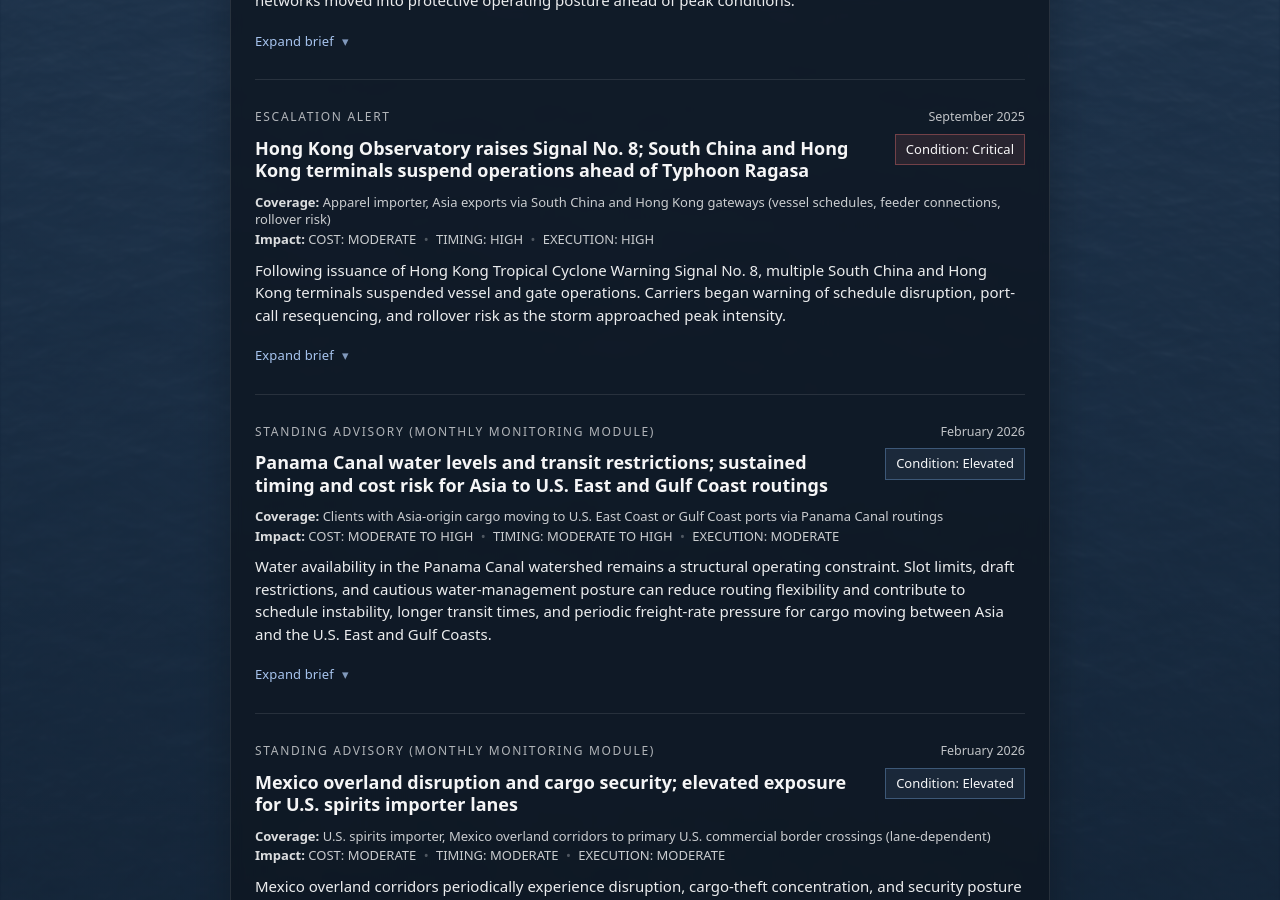
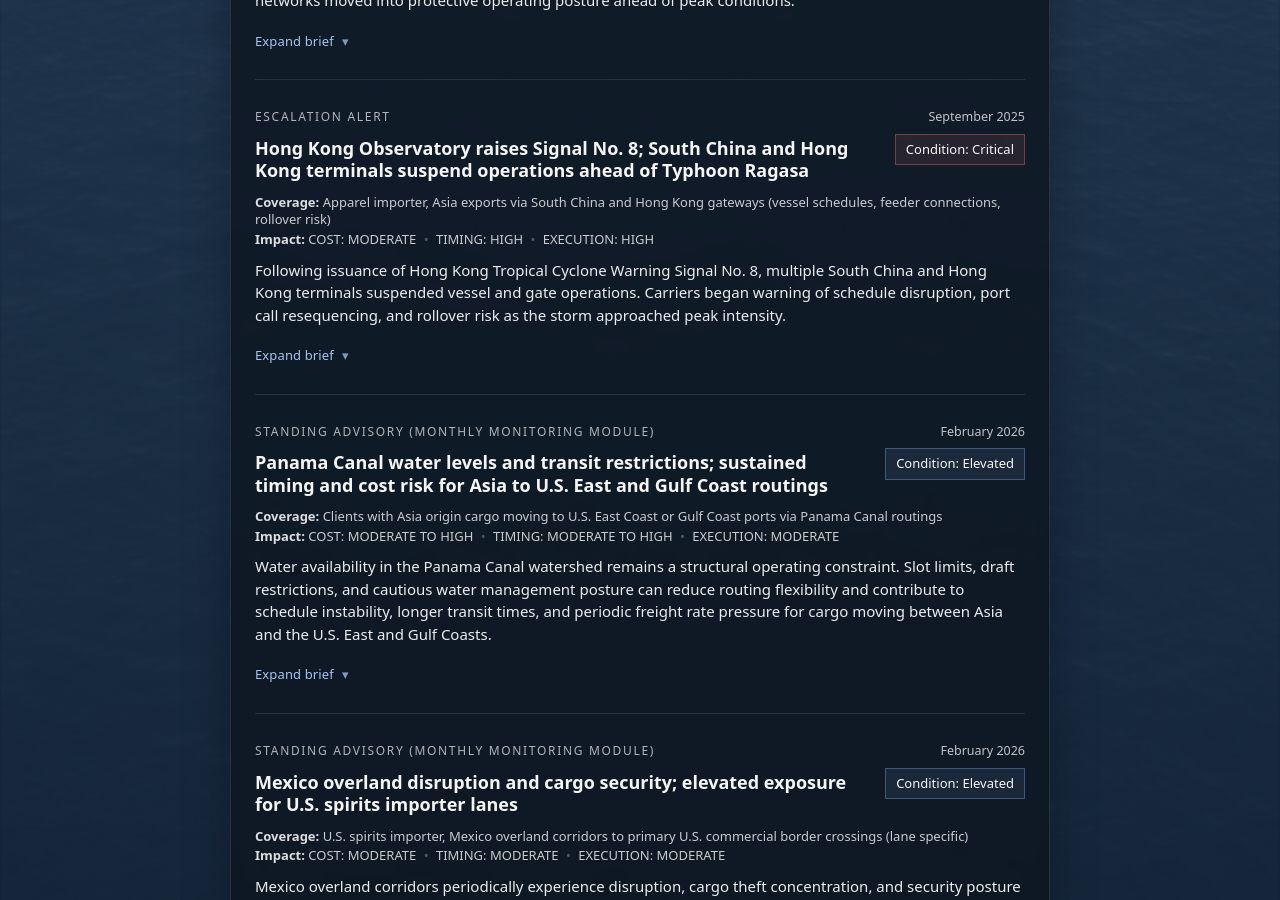
Before and after one commit to importrisk/import-risk-intelligence-site, a Jekyll site: the page built from insights.html, in a window 1280 px wide and 900 px high, scrolled down 1123 px. Built offline with Jekyll 4.4.1, drawn with Linux system fonts in a browser that asks for light colours; some of the changed text lies outside the part shown.

Commit message:
Update insights.html

```diff
--- a/insights.html
+++ b/insights.html
@@ -55,7 +55,7 @@
             </div>
 
             <div class="brief-meta">
-              <div class="brief-coverage"><strong>Coverage:</strong> All clients, U.S. imports (broad-based)</div>
+              <div class="brief-coverage"><strong>Coverage:</strong> All clients, U.S. imports (broad based)</div>
               <div class="brief-impact"><strong>Impact:</strong> COST: HIGH <span class="sep">•</span> TIMING: LOW <span class="sep">•</span> EXECUTION: MODERATE</div>
             </div>
 
@@ -80,8 +80,8 @@
 
               <div class="brief-section">
                 <div class="brief-h">Assessed impact</div>
-                <p><strong>Cost:</strong> Most goods move to a 15% Section 122 surcharge in addition to any applicable Section 301 or Section 232 duties. Immediate landed-cost recalculation is required.</p>
-                <p><strong>Timing:</strong> No systemic clearance disruption is expected, but implementation guidance and system updates may create short-term processing friction around the February 24 effective date.</p>
+                <p><strong>Cost:</strong> Most goods move to a 15% Section 122 surcharge in addition to any applicable Section 301 or Section 232 duties. Immediate landed cost recalculation is required.</p>
+                <p><strong>Timing:</strong> No systemic clearance disruption is expected, but implementation guidance and system updates may create short term processing friction around the February 24 effective date.</p>
                 <p><strong>Execution:</strong> Exemption categories, including USMCA goods, pharmaceuticals, critical minerals, and specified electronics, require verification. Unconfirmed SKUs may default to dutiable status pending documentation.</p>
               </div>
 
@@ -89,7 +89,7 @@
                 <div class="brief-h">Decision window</div>
                 <p><strong>Before the February 24 effective date:</strong></p>
                 <p>
-                  Validate exemption status at the SKU and HTS level. Refresh landed-cost models using the 15% Section 122 surcharge plus any applicable Section 301 and Section 232 duties. Review duty exposure for in-transit shipments and evaluate refund eligibility for previously collected IEEPA duties. Confirm broker entry instructions align with updated surcharge codes before implementation.
+                  Validate exemption status at the SKU and HTS level. Refresh landed cost models using the 15% Section 122 surcharge plus any applicable Section 301 and Section 232 duties. Review duty exposure for in transit shipments and evaluate refund eligibility for previously collected IEEPA duties. Confirm broker entry instructions align with updated surcharge codes before implementation.
                 </p>
               </div>
 
@@ -189,7 +189,7 @@
 
               <div class="brief-section">
                 <div class="brief-h">Decision window</div>
-                <p><strong>Next 48 to 96 hours:</strong> Pre-impact posture period.</p>
+                <p><strong>Next 48 to 96 hours:</strong> Pre impact posture period.</p>
                 <p>
                   Identify priority containers moving through affected corridors and authorize contingency options, including alternate linehaul or premium drayage, if transit slips beyond acceptable thresholds. Convert fixed delivery commitments into buffered ETA ranges and prepare DC receiving teams for uneven arrivals during recovery.
                 </p>
@@ -250,7 +250,7 @@
           </header>
 
           <div class="brief-summary">
-            Following issuance of Hong Kong Tropical Cyclone Warning Signal No. 8, multiple South China and Hong Kong terminals suspended vessel and gate operations. Carriers began warning of schedule disruption, port-call resequencing, and rollover risk as the storm approached peak intensity.
+            Following issuance of Hong Kong Tropical Cyclone Warning Signal No. 8, multiple South China and Hong Kong terminals suspended vessel and gate operations. Carriers began warning of schedule disruption, port call resequencing, and rollover risk as the storm approached peak intensity.
           </div>
 
           <details class="brief-details">
@@ -285,7 +285,7 @@
                 <div class="brief-h">Watchpoints</div>
                 <p><strong>Hong Kong Observatory:</strong> Downgrade of cyclone signal level.</p>
                 <p><strong>Terminal operators:</strong> Confirmation that gate and vessel operations have resumed.</p>
-                <p><strong>Carrier advisories:</strong> Omitted port calls, rolled bookings, and revised pro-forma schedules.</p>
+                <p><strong>Carrier advisories:</strong> Omitted port calls, rolled bookings, and revised pro forma schedules.</p>
               </div>
 
               <div class="brief-section">
@@ -293,7 +293,7 @@
                 <ol class="brief-sources">
                   <li><strong>Hong Kong Observatory:</strong> Tropical Cyclone Warning Signal No. 8 issued, Sep 22, 2025.</li>
                   <li><strong>Hong Kong Marine Department / Terminal Notices:</strong> Suspension of port and terminal operations under typhoon signal conditions, Sep 22, 2025.</li>
-                  <li><strong>Carrier advisories (multiple):</strong> Service disruption notices and port-call adjustments related to Typhoon Ragasa, Sep 22 to 23, 2025.</li>
+                  <li><strong>Carrier advisories (multiple):</strong> Service disruption notices and port call adjustments related to Typhoon Ragasa, Sep 22 to 23, 2025.</li>
                 </ol>
               </div>
 
@@ -323,14 +323,14 @@
             </div>
 
             <div class="brief-meta">
-              <div class="brief-coverage"><strong>Coverage:</strong> Clients with Asia-origin cargo moving to U.S. East Coast or Gulf Coast ports via Panama Canal routings</div>
+              <div class="brief-coverage"><strong>Coverage:</strong> Clients with Asia origin cargo moving to U.S. East Coast or Gulf Coast ports via Panama Canal routings</div>
               <div class="brief-impact"><strong>Impact:</strong> COST: MODERATE TO HIGH <span class="sep">•</span> TIMING: MODERATE TO HIGH <span class="sep">•</span> EXECUTION: MODERATE</div>
             </div>
 
           </header>
 
           <div class="brief-summary">
-            Water availability in the Panama Canal watershed remains a structural operating constraint. Slot limits, draft restrictions, and cautious water-management posture can reduce routing flexibility and contribute to schedule instability, longer transit times, and periodic freight-rate pressure for cargo moving between Asia and the U.S. East and Gulf Coasts.
+            Water availability in the Panama Canal watershed remains a structural operating constraint. Slot limits, draft restrictions, and cautious water management posture can reduce routing flexibility and contribute to schedule instability, longer transit times, and periodic freight rate pressure for cargo moving between Asia and the U.S. East and Gulf Coasts.
           </div>
 
           <details class="brief-details">
@@ -350,16 +350,16 @@
 
               <div class="brief-section">
                 <div class="brief-h">Monitoring signals</div>
-                <p><strong>Panama Canal Authority advisories:</strong> Daily transit slot allocations, draft restrictions, and water-management notices.</p>
+                <p><strong>Panama Canal Authority advisories:</strong> Daily transit slot allocations, draft restrictions, and water management notices.</p>
                 <p><strong>Watershed conditions:</strong> Gatun Lake levels and rainfall outlook affecting available operating capacity.</p>
-                <p><strong>Carrier posture:</strong> Service revisions, transit advisories, skipped calls, or rerouting language affecting canal-dependent loops.</p>
+                <p><strong>Carrier posture:</strong> Service revisions, transit advisories, skipped calls, or rerouting language affecting canal dependent loops.</p>
               </div>
 
               <div class="brief-section">
                 <div class="brief-h">Escalation triggers (becomes an EA if…)</div>
                 <p><strong>Transit tightening:</strong> Meaningful reduction in daily slots or tighter draft restrictions affecting vessel planning.</p>
                 <p><strong>Carrier network disruption:</strong> Broad service revisions, reroutes, or visible queue growth affecting Asia to U.S. East or Gulf Coast schedules.</p>
-                <p><strong>Peak-season pressure:</strong> Canal constraints coincide with seasonal volume growth, materially worsening lead-time reliability or landed cost.</p>
+                <p><strong>Peak season pressure:</strong> Canal constraints coincide with seasonal volume growth, materially worsening lead time reliability or landed cost.</p>
               </div>
 
               <div class="brief-section">
@@ -407,14 +407,14 @@
             </div>
 
             <div class="brief-meta">
-              <div class="brief-coverage"><strong>Coverage:</strong> U.S. spirits importer, Mexico overland corridors to primary U.S. commercial border crossings (lane-dependent)</div>
+              <div class="brief-coverage"><strong>Coverage:</strong> U.S. spirits importer, Mexico overland corridors to primary U.S. commercial border crossings (lane specific)</div>
               <div class="brief-impact"><strong>Impact:</strong> COST: MODERATE <span class="sep">•</span> TIMING: MODERATE <span class="sep">•</span> EXECUTION: MODERATE</div>
             </div>
 
           </header>
 
           <div class="brief-summary">
-            Mexico overland corridors periodically experience disruption, cargo-theft concentration, and security posture shifts that can materially affect high-value spirits movements to U.S. border crossings. This standing advisory is maintained under continuous monitoring and referenced in monthly updates.
+            Mexico overland corridors periodically experience disruption, cargo theft concentration, and security posture shifts that can materially affect spirits shipments with high cargo value moving to U.S. border crossings. This standing advisory is maintained under continuous monitoring and referenced in monthly updates.
           </div>
 
           <details class="brief-details">
```
Also changed, not shown: other parts of insights.html (+5 -5 lines).
